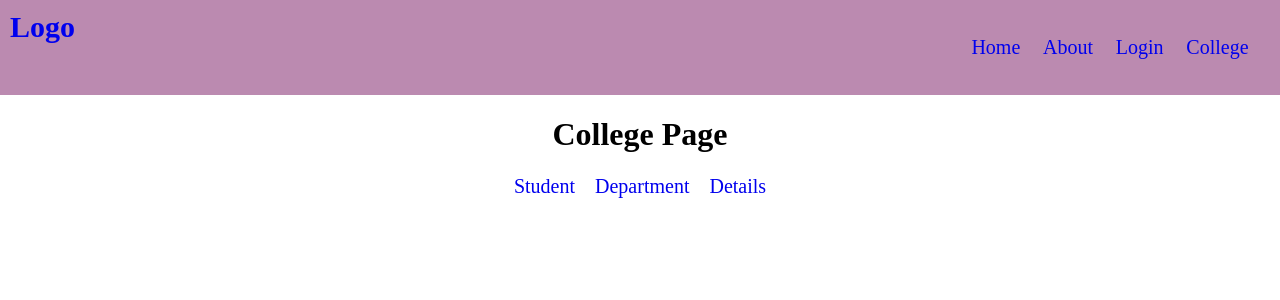
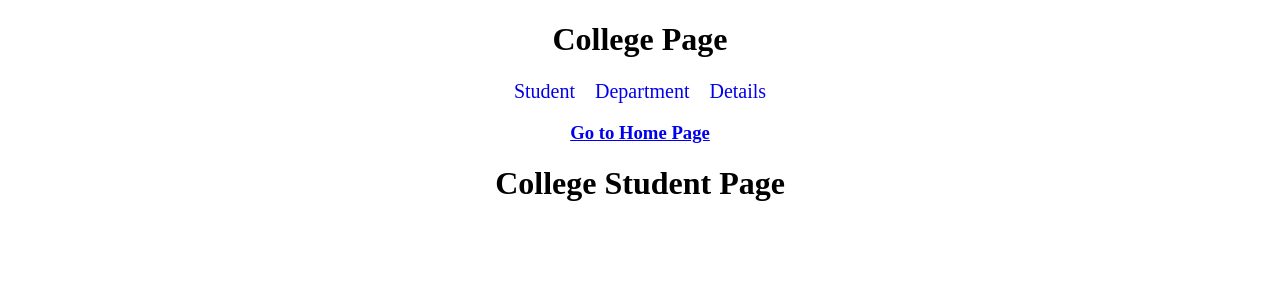
Before and after one commit to Sumit1164/React.js_Learning, a React (Vite) app: page /college in a window 1280 px wide. Shown: the top 300 px of the page. Built offline with nearby package versions, Linux system fonts and the light colour scheme.

Commit message:
Layout and index routes in react js

```diff
--- a/src/AppRoute.jsx
+++ b/src/AppRoute.jsx
@@ -11,13 +11,15 @@
 const AppRoute = () => {
   return (
     <>
-      <NavBar />
+      {/* <NavBar /> */}
       <Routes>
-        <Route path="/" element={<HomePage />} />
-        <Route path="/about" element={<AboutPage />} />
-        <Route path="/login" element={<LoginPage />} />
+        <Route element={<NavBar />}>
+          <Route path="/" element={<HomePage />} />
+          <Route path="/about" element={<AboutPage />} />
+          <Route path="/login" element={<LoginPage />} />
+        </Route>
         <Route path="/college" element={<CollegeNavBar />}>
-          <Route path="student" element={<CollegeStudent />} />
+          <Route index element={<CollegeStudent />} />
           <Route path="department" element={<CollegeDepartment />} />
           <Route path="details" element={<CollegeDetails />} />
         </Route>
--- a/src/CollegeNavBar.jsx
+++ b/src/CollegeNavBar.jsx
@@ -1,12 +1,13 @@
-import { NavLink, Outlet } from "react-router";
+import { Link, NavLink, Outlet } from "react-router";
 
 export default function CollegeNavBar() {
   return (
     <div className="college" style={{ textAlign: "center" }}>
       <h1>College Page </h1>
-      <NavLink className='link' to="student">Student</NavLink>
+      <NavLink className='link' to="">Student</NavLink>
       <NavLink className='link' to="department">Department</NavLink>
-       <NavLink className='link' to="details">Details</NavLink>
+      <NavLink className='link' to="details">Details</NavLink>
+      <h3><Link to='/'>Go to Home Page</Link></h3>
        <Outlet />
     </div>
   );
--- a/src/NavBar.jsx
+++ b/src/NavBar.jsx
@@ -1,7 +1,8 @@
-import { Link } from "react-router";
+import { Link, Outlet } from "react-router";
 import './header.css'
 export default function NavBar() {
   return (
+    <div>
       <div className="header">
         <div>
           <Link className="link" to={"/"}>
@@ -33,5 +34,7 @@
           </ul>
         </div>
       </div>
+      <Outlet />
+    </div>
   );
 }
```
Lines whose indentation alone changed are shown as unchanged.
